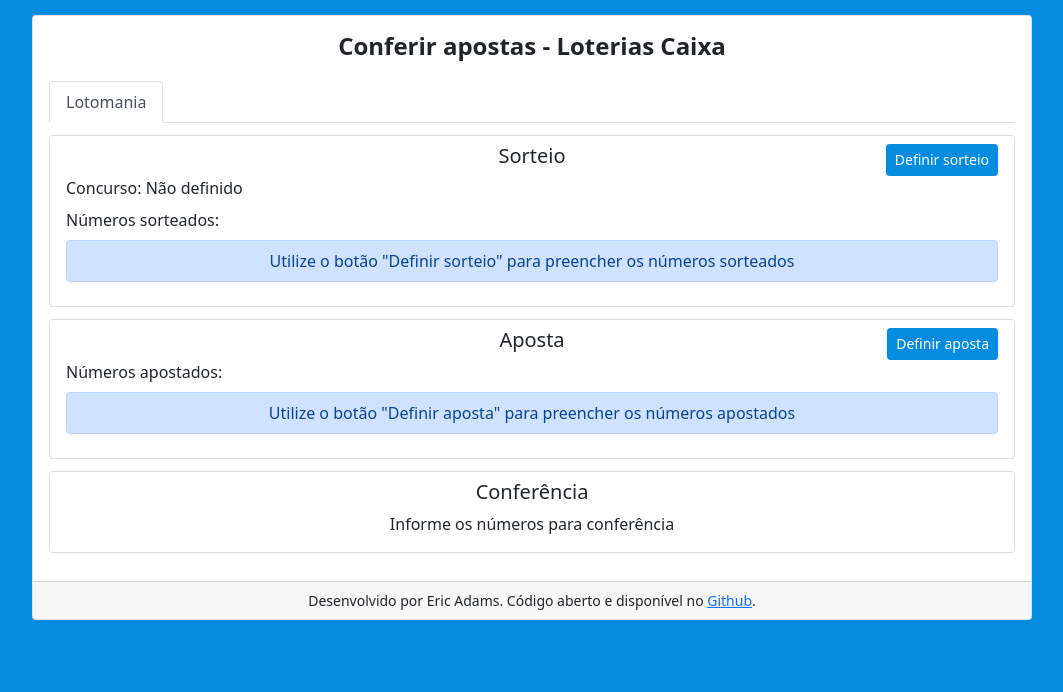
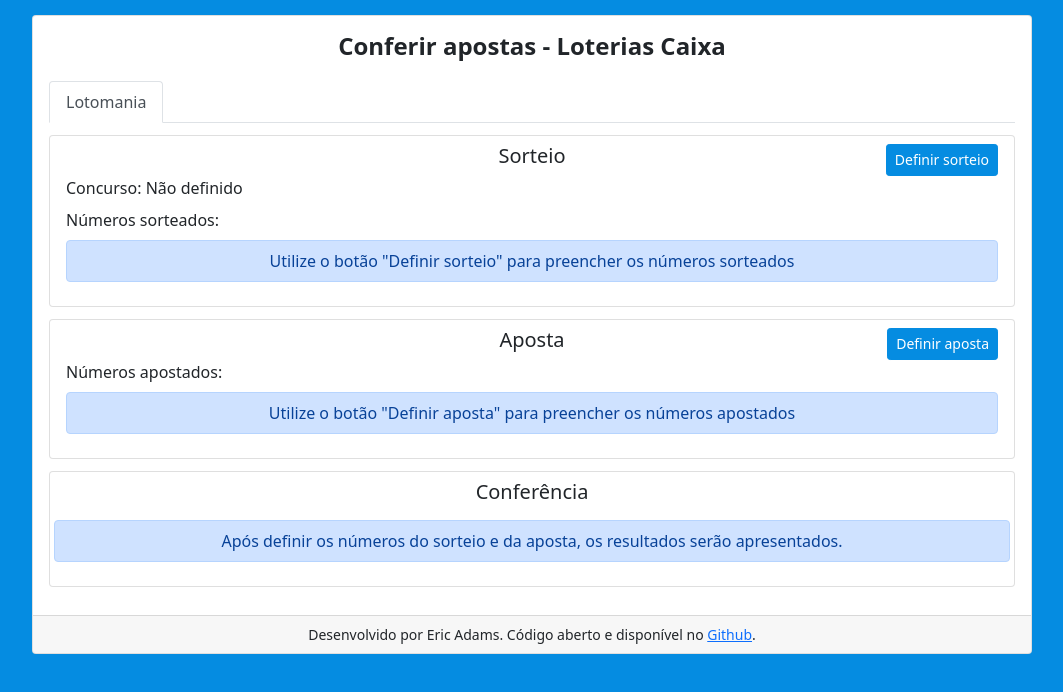
Before and after one commit to AdamsEric/Loto, a React (Create React App) app: page / in a window 1280 px wide. Shown: the top 692 px of the page, without its empty margins (108-1171 px from the left). Built offline with nearby package versions, Linux system fonts and the light colour scheme.

Commit message:
Melhorias no código

```diff
--- a/src/pages/Lotomania/Lotomania.tsx
+++ b/src/pages/Lotomania/Lotomania.tsx
@@ -53,7 +53,7 @@
               {
                 sorteio.numeros.filter((a: string) => a === '').length > 0
                 ? (
-                  <Alert className={'my-2 py-2'}  variant={'primary'}>
+                  <Alert className={'my-2 py-2'} variant={'primary'}>
                     Utilize o botão "Definir sorteio" para preencher os números sorteados
                   </Alert>
                 )
--- a/src/pages/Lotomania/operacoes/Conferencia.tsx
+++ b/src/pages/Lotomania/operacoes/Conferencia.tsx
@@ -1,4 +1,4 @@
-import { Row, Col } from 'react-bootstrap'
+import { Row, Col, Alert } from 'react-bootstrap'
 import { NumberArea } from 'src/components/ui'
 import { intersection } from 'lodash'
 
@@ -24,7 +24,9 @@
   return (
     <Row className='text-center'>
       { !numerosValidos() ? (
-        <div>Informe os números para conferência</div>
+        <Alert className={'my-2 py-2'} variant={'primary'}>
+          Após definir os números do sorteio e da aposta, os resultados serão apresentados.
+        </Alert>
       ) : (
         <>
           <Col sm={12} lg={6}>
```
